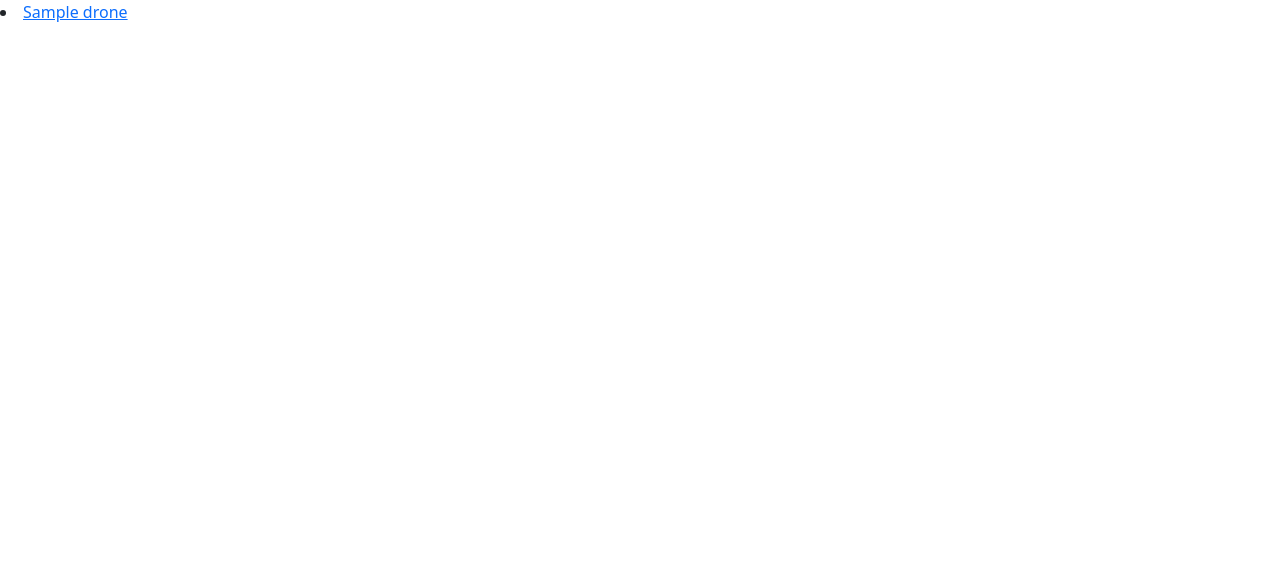
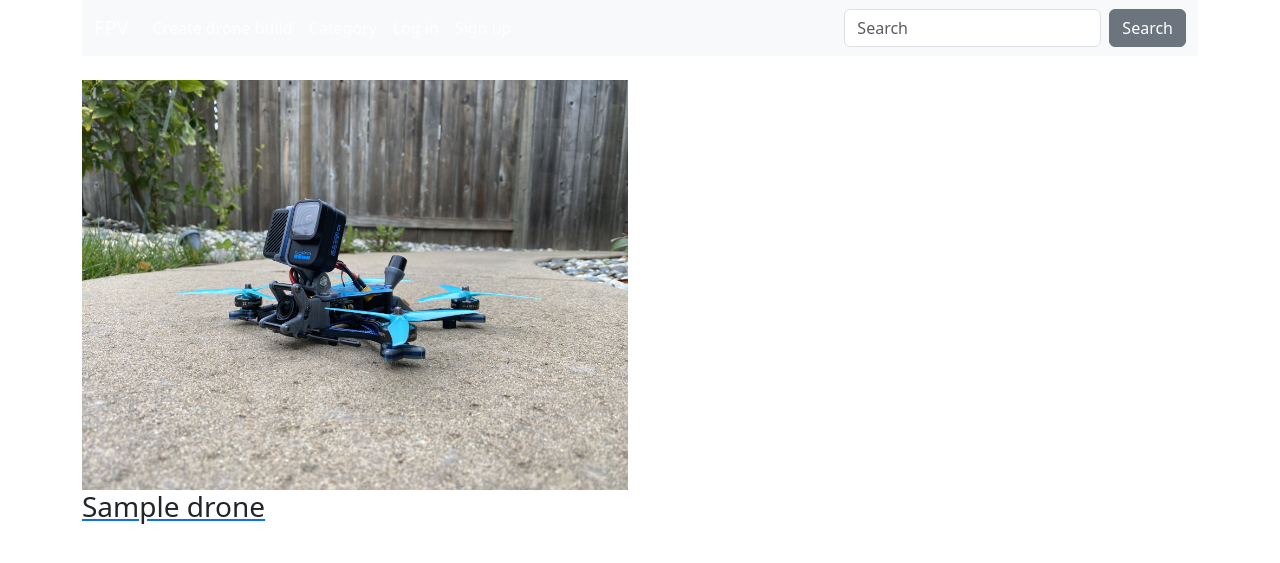
Before and after one commit to ivanprofpv/fpv_py, a Django app: page / in a window 1280 px wide. Before the commit the part shown is almost empty. Shown: the top 563 px of the page. Run offline with Django 4.2, Linux system fonts and the light colour scheme; tables that the repository leaves empty hold one stand-in row (values such as "Sample post"); some libraries are stand-ins or nearby versions.

Commit message:
add base css main page

```diff
--- a/drone/templates/drone/index.html
+++ b/drone/templates/drone/index.html
@@ -1,4 +1,5 @@
 {% extends 'drone/layout.html' %}
+{% load static %}
 
 {% block title %}
     Главная страница
@@ -6,6 +7,18 @@
 
 {% block content %}
     {% for p in post %}
-        <li><a href="{{ p.get_absolute_url }}">{{ p.title|truncatewords:5 }}</a></li>
+        <div class="content">
+            <a href="{{ p.get_absolute_url }}">
+                 <div class="card border-0">
+                  <div class="image">
+                    <div class="content-overlay"></div>
+                      <img class="card-img-top rounded-0" alt="{{ p.title|truncatewords:5 }}" src="{% static 'drone/img/default.jpg' %}">
+                    <div class="content-details fadeIn-bottom">
+                      <h3 class="content-title">{{ p.title|truncatewords:5 }}</h3>
+                    </div>
+                  </div>
+                </div>
+            </a>
+        </div>
     {% endfor%}
 {% endblock %}
--- a/drone/templates/drone/layout.html
+++ b/drone/templates/drone/layout.html
@@ -10,7 +10,40 @@
     <link type="text/css" href="{% static 'drone/css/style.css' %}" rel="stylesheet" />
 </head>
 <body>
-{% block content %}
-{% endblock %}
+  <div class="container">
+    <nav class="navbar navbar-expand-lg bg-body-tertiary navbar-dark" style="background-color: #4474af">
+      <div class="container-fluid">
+        <a class="navbar-brand" href="/">FPV</a>
+        <button class="navbar-toggler" type="button" data-bs-toggle="collapse" data-bs-target="#navbarSupportedContent" aria-controls="navbarSupportedContent" aria-expanded="false" aria-label="Toggle navigation">
+          <span class="navbar-toggler-icon"></span>
+        </button>
+        <div class="collapse navbar-collapse" id="navbarSupportedContent">
+          <ul class="navbar-nav me-auto mb-2 mb-lg-0">
+            <li class="nav-item">
+              <a class="nav-link active" aria-current="page" href="#">Create drone build</a>
+            </li>
+            <li class="nav-item">
+              <a class="nav-link active" href="#">Category</a>
+            </li>
+              <li class="nav-item">
+                <a class="nav-link active" data-turbolinks="false" href="#">Log in</a>
+              </li>
+              <li class="nav-item">
+                <a class="nav-link active" data-turbolinks="false" href="#">Sign up</a>
+              </li>
+          </ul>
+          <form class="d-flex" action="/search" accept-charset="UTF-8" method="get">
+      <input class="form-control me-2" type="search" placeholder="Search" name="query" id="query">
+      <input type="submit" name="commit" value="Search" class="btn btn-secondary" data-disable-with="Search">
+    </form>
+        </div>
+      </div>
+    </nav>
+    <br>
+    <div class="row row-cols-1 row-cols-md-2 g-4">
+      {% block content %}
+      {% endblock %}
+    </div>
+  </div>
 </body>
 </html>
```
Also changed, not shown: drone/static/drone/img/default.jpg (added).
